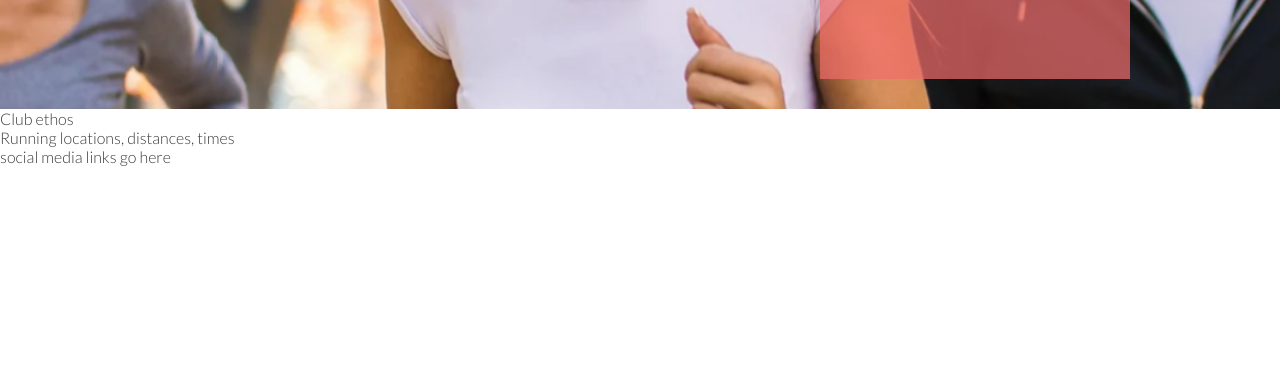
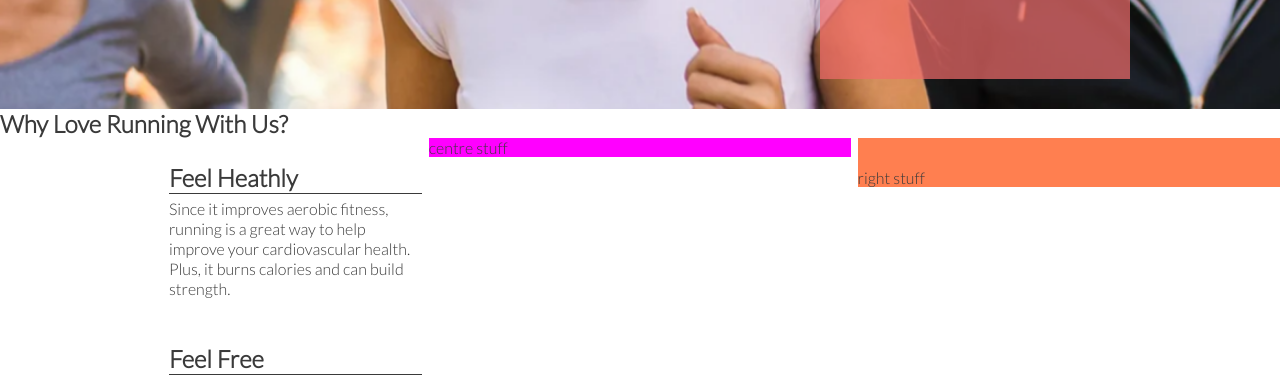
Before and after one commit to EtaBigDinner/love-running, a plain HTML site: page index.html in a window 1280 px wide. Shown: the part 566-948 px from the top of the page. Before the commit the page ends 800 px from the top, so only its background shows below. Drawn offline with nearby package versions, Linux system fonts and the light colour scheme.

Commit message:
Add and style left-about content

```diff
--- a/assets/css/style.css
+++ b/assets/css/style.css
@@ -19,6 +19,7 @@ h1 h2 {
 #logo {
     float: left;
     font-size: 280%;
+    margin-left: 30px;
 }
 #menu {
     float: right;
@@ -98,3 +99,35 @@ h1 h2 {
 
     position:absolute;
 }
+/*Club ethos*/
+#club-ethos {
+    height: 600px;
+}
+#left-about {
+    padding-top: 30px;
+    width: 33%;
+    float:left;
+}
+#right-about {
+    padding-top: 30px;
+    width: 33%;
+    float:right;
+    background-color: coral;
+}
+#center-about {
+    width: 33%;
+    margin: 0 auto;
+    background-color: fuchsia;
+}
+hr {
+    border-top: 1px solid #3a3a3a;
+    width: 100%;
+    margin: 5px 0;
+}
+.left-about-heading {
+    width: 60%;
+    float:right;
+    line-height:20px;
+    clear:both;
+    margin-bottom: 50px;
+}
--- a/index.html
+++ b/index.html
@@ -39,8 +39,22 @@
             <h3>Dublin Docklands & Phoenix Park</h3>
         </div>
     </section>
-    <section>
-        Club ethos
+    <section id="club-ethos">
+        <h1>Why Love Running With Us?</h1>
+        <div id="left-about">
+            <div class="left-about-heading">
+                <h2>Feel Heathly</h2>
+                <hr>
+                <p>Since it improves aerobic fitness, running is a great way to help improve your cardiovascular health. Plus, it burns calories and can build strength.</p>
+            </div>
+            <div class="left-about-heading">
+                <h2>Feel Free</h2>
+                <hr>
+                <p>Physical exercise, running included, is known to release endorphins in the brain. Endorphins make you more energetic, more awake and, yes, happier.</p>
+            </div>
+        </div>
+        <div id="right-about">right stuff</div>
+        <div id="center-about">centre stuff</div>
     </section>
     <section>Running locations, distances, times</section>
     <footer>
```
